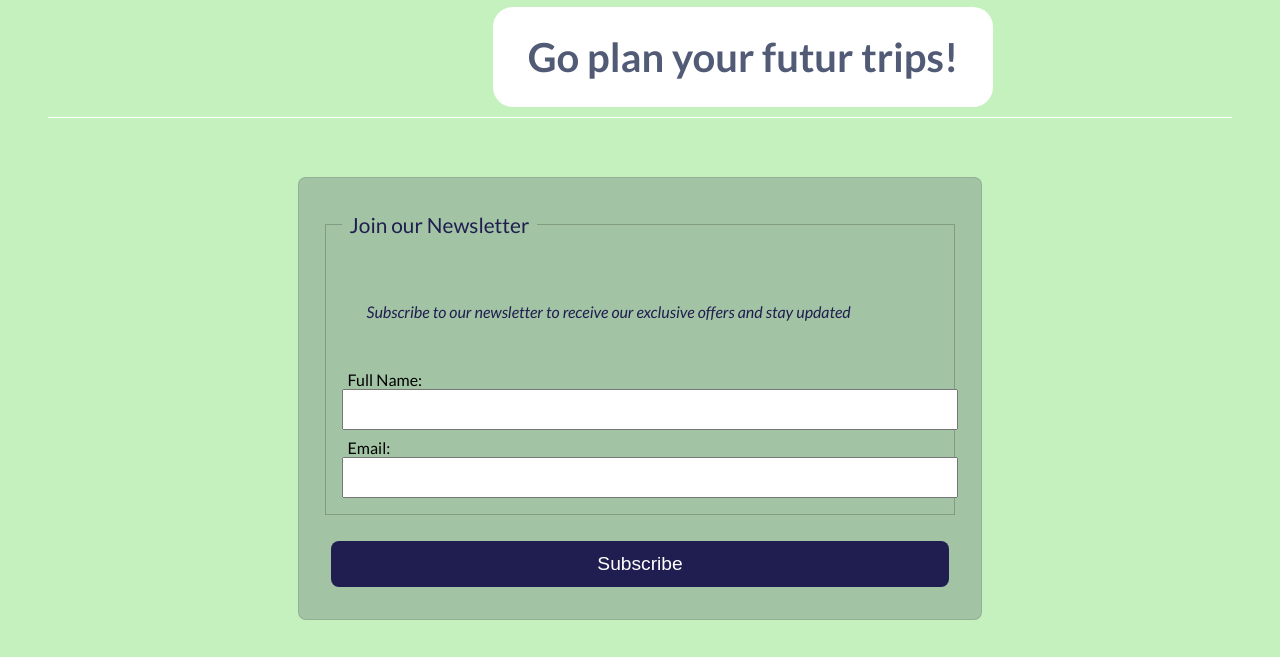
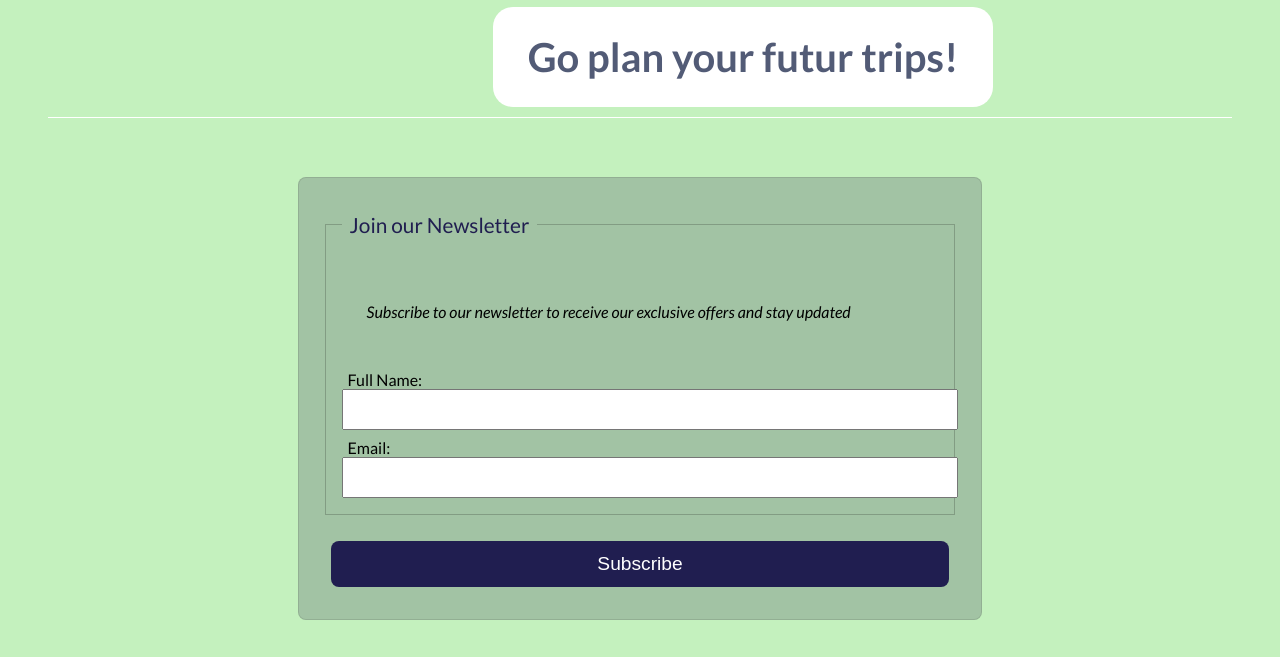
Before and after one commit to festals/wdd130, a plain HTML site: page wwr/index.html in a window 1280 px wide. Shown: the part 1396-2053 px from the top of the page. Drawn offline with nearby package versions, Linux system fonts and the light colour scheme; files whose address does not match are found by name.

Commit message:
changes added

```diff
--- a/wwr/styles/rafting.css
+++ b/wwr/styles/rafting.css
@@ -213,7 +213,7 @@ fieldset {
 }
 
 fieldset p {
-    color:#201E50;
+    color:black;
     font-style: italic;
 }
 
```
